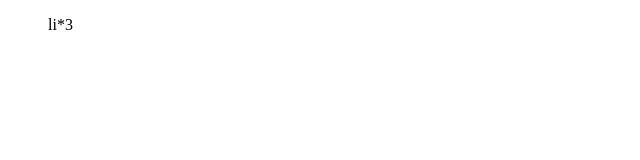
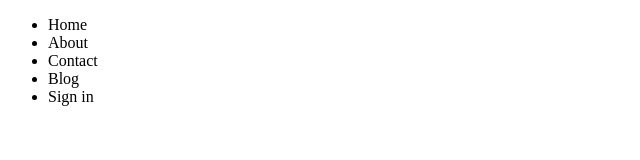
Before and after one commit to doTruongGiang-IT/gitTest, a plain HTML site: page blabla.html in a window 1280 px wide. Shown: the whole page, without its empty margins (0-640 px from the left). Drawn offline with Linux system fonts and the light colour scheme.

Commit message:
Update blabla.html

```diff
--- a/blabla.html
+++ b/blabla.html
@@ -7,7 +7,11 @@
 </head>
 <body>
     <ul>
-        li*3
+       <li>Home</li>
+       <li>About</li>
+       <li>Contact</li>
+       <li>Blog</li>
+       <li>Sign in</li>
     </ul>
 </body>
 </html>
```
